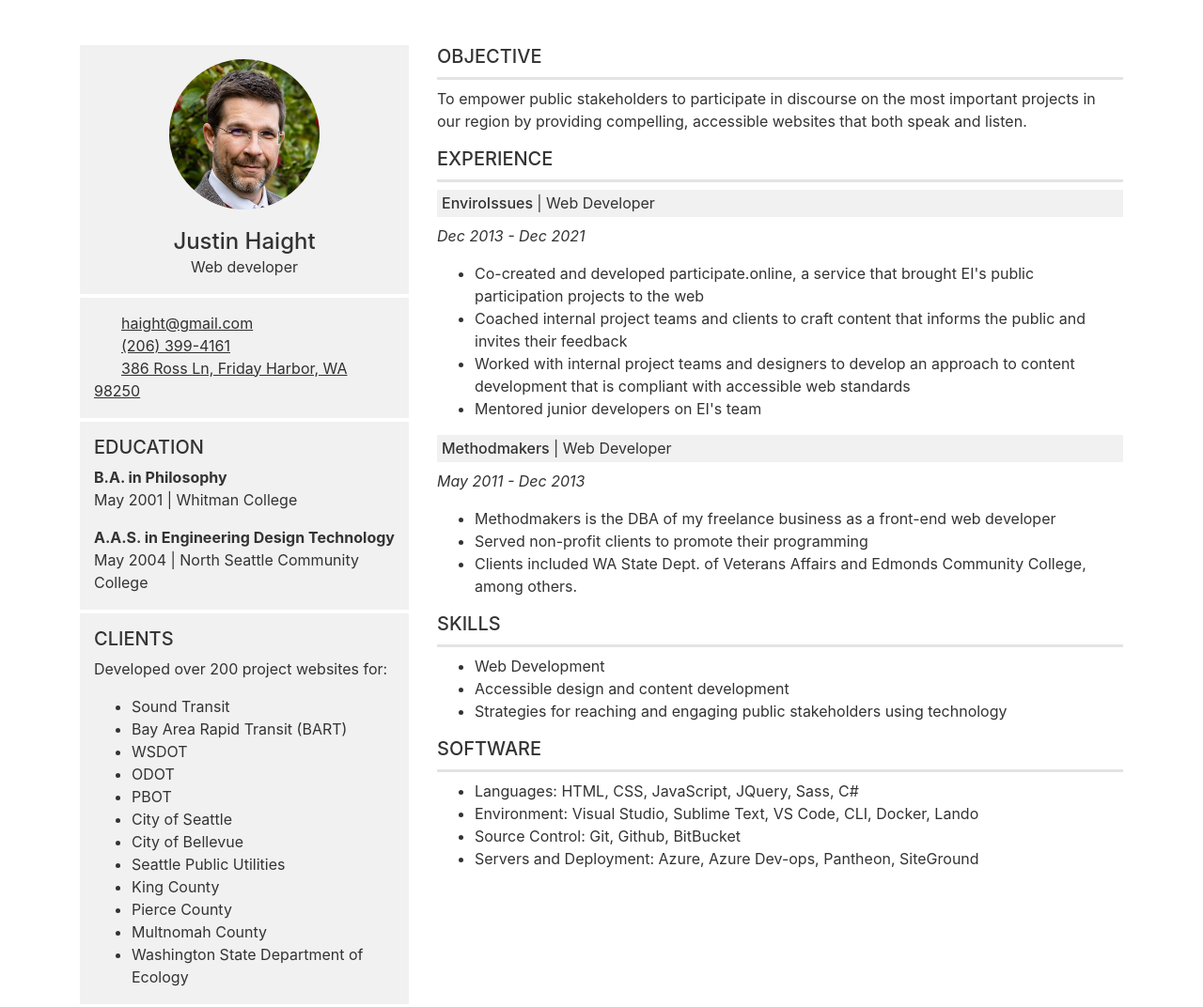
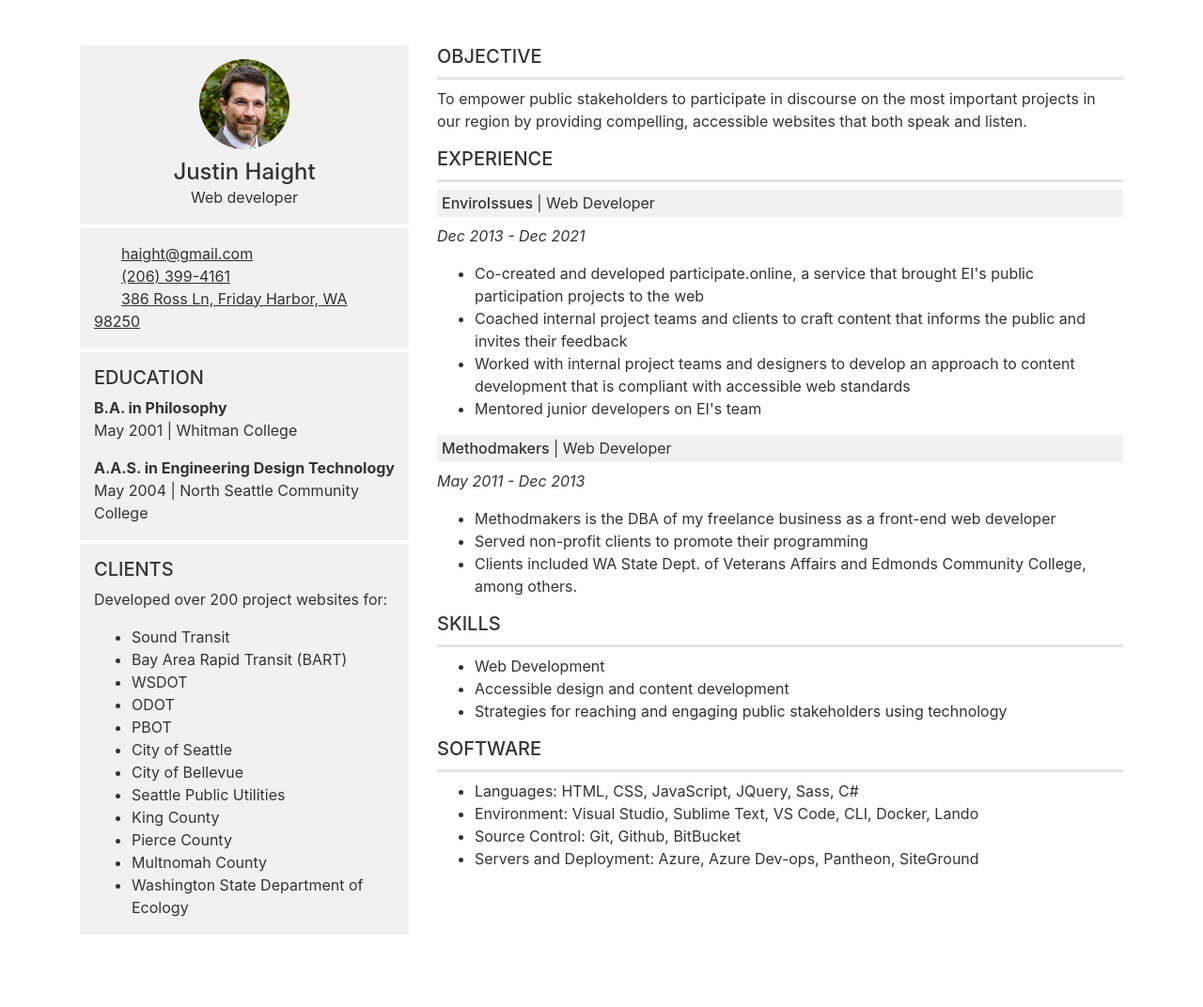
Before and after one commit to m8ker/m8ker.github.io, a website with bundled scripts: page index.html in a window 1280 px wide. Shown: the whole page at 94% size. Built offline with nearby package versions, Linux system fonts and the light colour scheme; files whose address does not match are found by name.

Commit message:
first draft 2

```diff
--- a/index.html
+++ b/index.html
@@ -11,7 +11,7 @@
       <div class="row">
         <div class="col-md-4 bottom-marge-20">
           <article class="gray-bg">
-            <img class="circular--square half-width bottom-marge-20" src="assets/img/016-10-2021-La-Vie-Photo-cp-300.jpg" alt="Justin Haight">
+            <img class="circular--square half-width bottom-marge-10" src="assets/img/016-10-2021-La-Vie-Photo-cp-300.jpg" alt="Justin Haight">
             <header class="center"><h1 class="h4 no-bottom-marge">Justin Haight</h1></header>
             <p class="center">Web developer</p>
           </article>
--- a/scss/_custom.scss
+++ b/scss/_custom.scss
@@ -46,11 +46,15 @@ img{
 }
 
 .half-width{
-    max-width: 50%;
-    margin: 0 25% ;
+    max-width: 30%;
+    margin: 0 35% ;
 }
-.bottom-marge-20, .half-width.bottom-marge-20{
+.bottom-marge-20{
     margin-bottom: 20px;
+}
+
+.half-width.bottom-marge-10{
+    margin-bottom: 10px;
 }
 .center{
     text-align:center;
```
Also changed, not shown: assets/css/starter.css, 1 other file.
